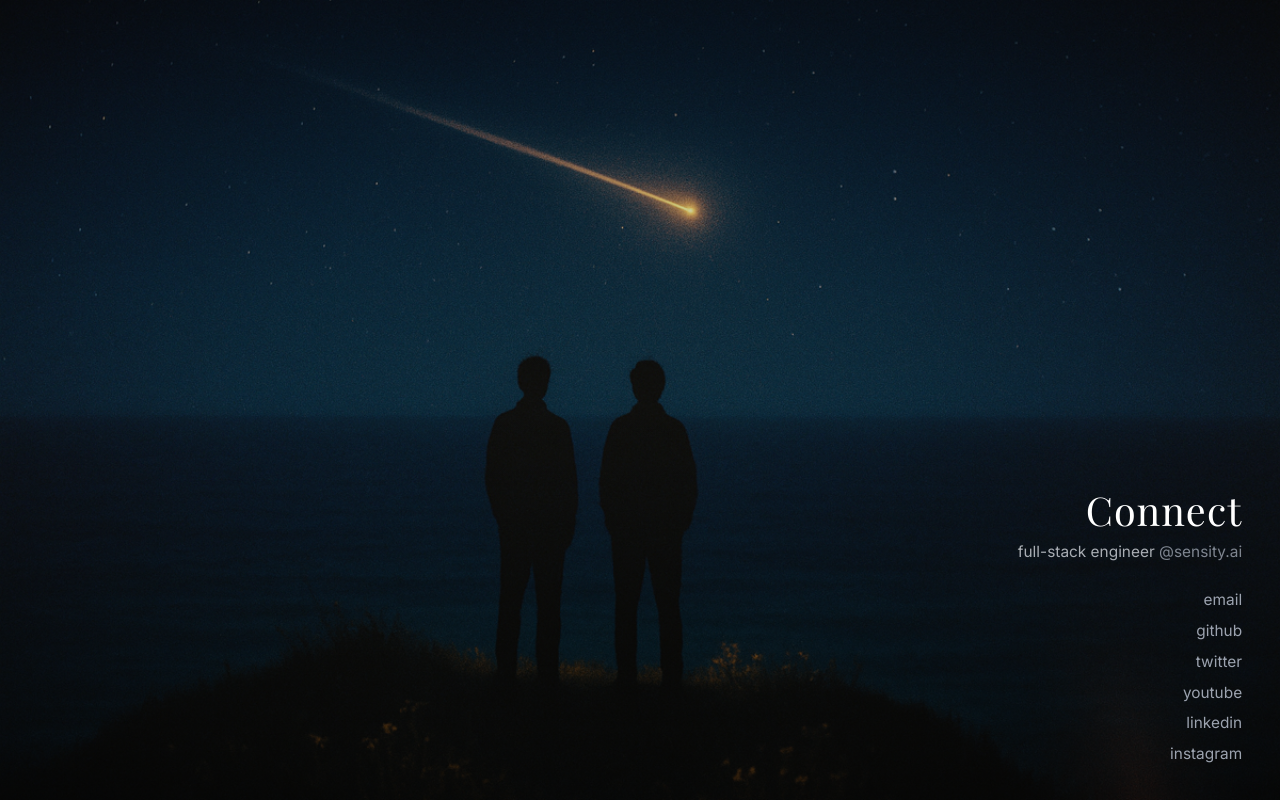
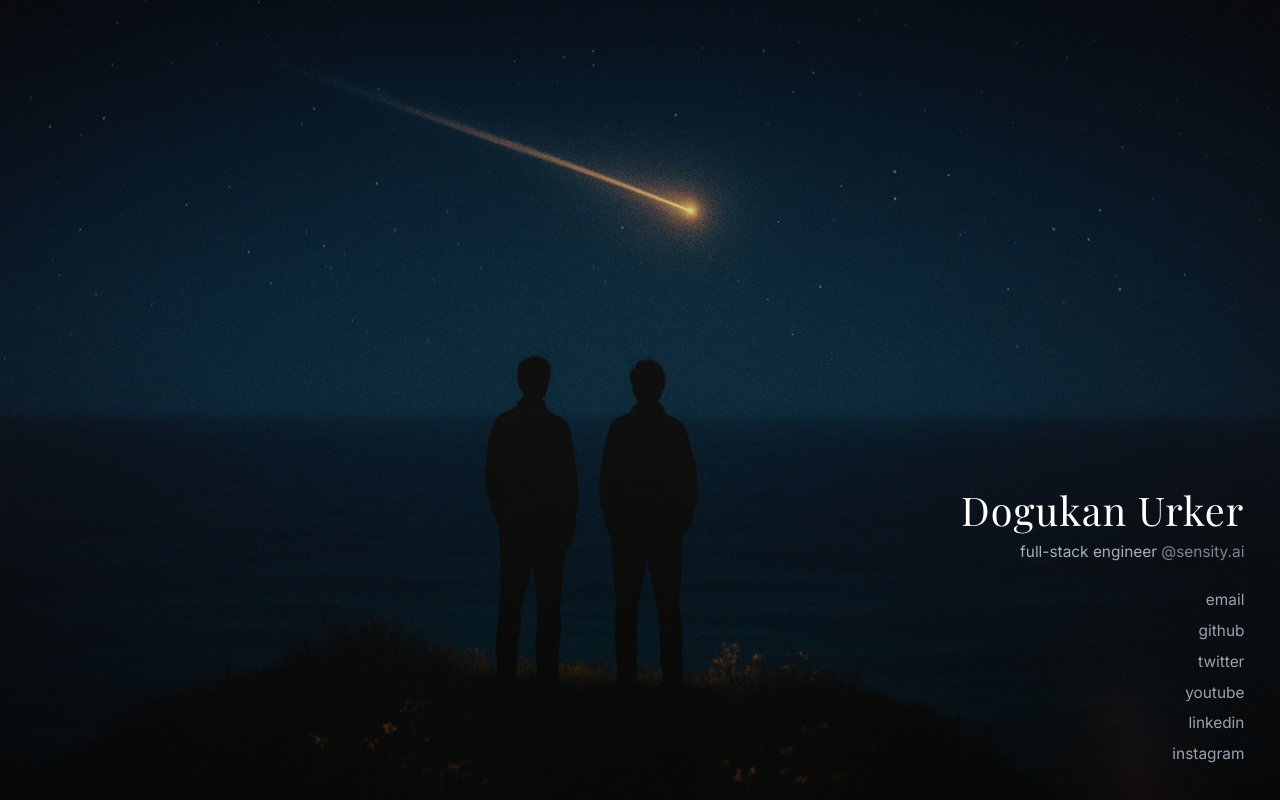
Before and after one commit to DogukanUrker/dogukanurker.com, a Next.js app in the folder app/: page /socials in a window 1280 px wide. Built offline with nearby package versions, Linux system fonts and the light colour scheme; no server answers; the database is empty.

Commit message:
Update heading text on socials page
Changed the main heading from 'Connect' to 'Dogukan Urker' to better reflect the page's content or owner.

```diff
--- a/app/src/app/socials/page.tsx
+++ b/app/src/app/socials/page.tsx
@@ -61,7 +61,7 @@ export default function SocialsPage() {
             className="text-white text-4xl font-light mb-2 tracking-wide"
             style={{ fontFamily: "'Playfair Display', serif" }}
           >
-            Connect
+            Dogukan Urker
           </h1>
 
           <p className="text-gray-300 text-sm mb-6 opacity-80">
```
